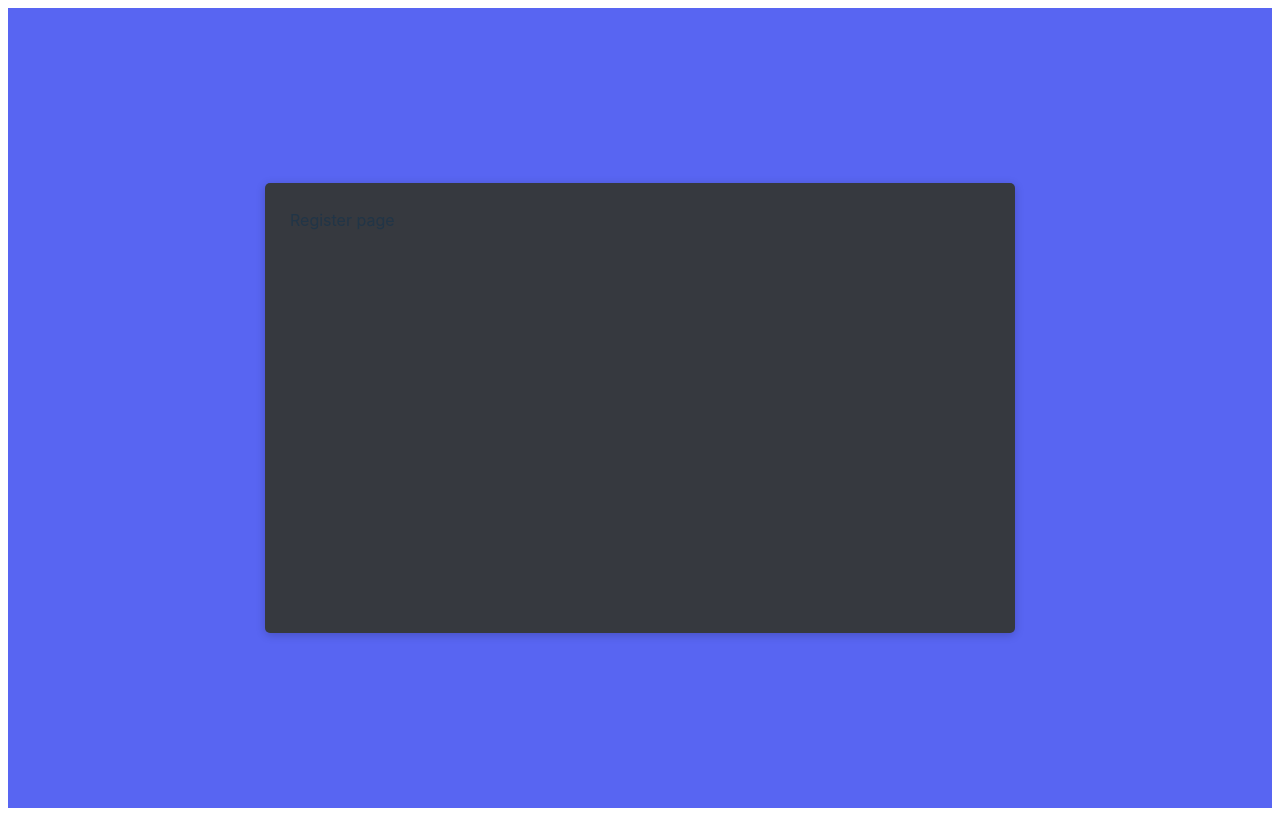
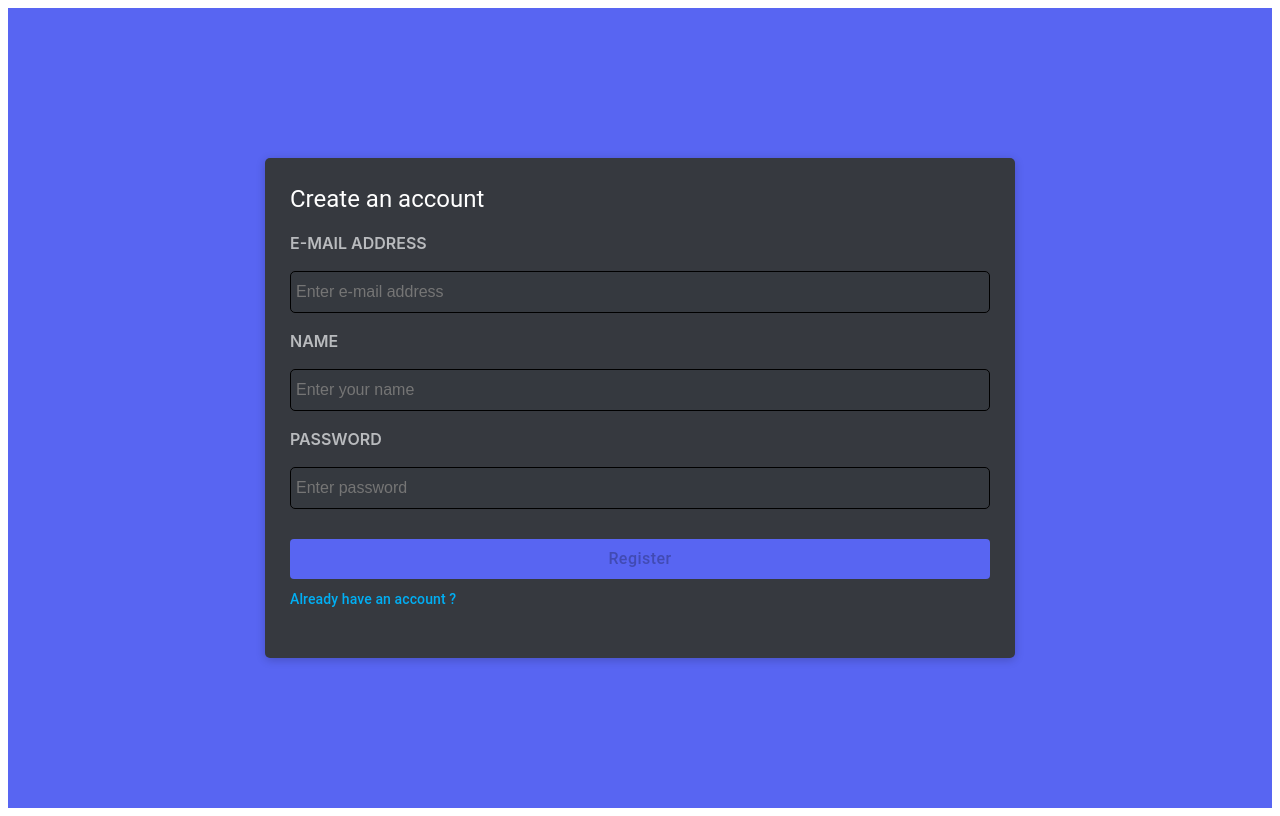
Before and after one commit to Abhishek-1337/Fuwa, a React (Vite) app in the folder fuwa-frontend/: page /register in a window 1280 px wide. Built offline with nearby package versions, Linux system fonts and the light colour scheme.

Commit message:
Created register page

```diff
--- a/fuwa-frontend/src/components/auth/Login/Login.jsx
+++ b/fuwa-frontend/src/components/auth/Login/Login.jsx
@@ -4,7 +4,7 @@ import { useEffect } from "react";
 import LoginHeader from "./LoginHeader";
 import LoginInput from "./LoginInput";
 import LoginFooter from "./LoginFooter";
-import { validateInput } from "../../shared/utils/validator";
+import { validateLoginForm } from "../../shared/utils/validator";
 
 const Login = () => {
   const [email, setEmail] = useState("");
@@ -12,7 +12,7 @@ const Login = () => {
   const [isFormValid, setIsFormValid] = useState(false);
 
   useEffect(() => {
-    setIsFormValid(validateInput(email, password));
+    setIsFormValid(validateLoginForm(email, password));
   }, [email, password, setIsFormValid]);
 
   const handleLogin = () => {
--- a/fuwa-frontend/src/components/auth/Register/Register.jsx
+++ b/fuwa-frontend/src/components/auth/Register/Register.jsx
@@ -1,7 +1,43 @@
+import { useEffect, useState } from "react";
 import AuthBox from "../../shared/components/AuthBox";
+import { Typography } from "@mui/material";
+import RegisterInput from "./RegisterInput";
+import RegisterFooter from "./RegisterFooter";
+import { validateRegisterForm } from "../../shared/utils/validator";
 
 const Register = () => {
-  return <AuthBox>Register page</AuthBox>;
+  const [email, setEmail] = useState("");
+  const [password, setPassword] = useState("");
+  const [username, setUsername] = useState("");
+  const [isFormValid, setIsFormValid] = useState(false);
+
+  const handleRegister = () => {
+    console.log("signing up the user");
+  };
+
+  useEffect(() => {
+    setIsFormValid(validateRegisterForm(email, password, username));
+  }, [email, password, username, setIsFormValid]);
+
+  return (
+    <AuthBox>
+      <Typography variant="h5" sx={{ color: "white" }}>
+        Create an account
+      </Typography>
+      <RegisterInput
+        mail={email}
+        setMail={setEmail}
+        password={password}
+        setPassword={setPassword}
+        name={username}
+        setName={setUsername}
+      />
+      <RegisterFooter
+        isFormValid={isFormValid}
+        handleRegister={handleRegister}
+      />
+    </AuthBox>
+  );
 };
 
 export default Register;
--- /dev/null
+++ b/fuwa-frontend/src/components/auth/Register/RegisterFooter.jsx
@@ -0,0 +1,41 @@
+import { Tooltip } from "@mui/material";
+import CustomPrimaryButton from "../../shared/components/CustomPrimaryButton";
+import RedirectInfo from "../../shared/components/RedirectInfo";
+import { useNavigate } from "react-router-dom";
+
+const getFormNotValid = () => {
+  return "Username should contains between 3 to 12 characters and password should contains 6 to 12 characters. Email should be correct too ";
+};
+
+const getFormValid = () => {
+  return "Click to Register";
+};
+
+const RegisterFooter = ({ isFormValid, handleRegister }) => {
+  const navigate = useNavigate();
+  const handlePushToLoginPage = () => {
+    navigate("/login");
+  };
+  return (
+    <>
+      <Tooltip title={isFormValid ? getFormValid() : getFormNotValid()}>
+        <div>
+          <CustomPrimaryButton
+            label="Register"
+            additionalStyles={{ marginTop: "30px" }}
+            disabled={!isFormValid}
+            onClick={handleRegister}
+          />
+        </div>
+      </Tooltip>
+      <RedirectInfo
+        text=""
+        additionalStyles={{ marginTop: "10px" }}
+        redirectText="Already have an account ?"
+        redirectHandler={handlePushToLoginPage}
+      />
+    </>
+  );
+};
+
+export default RegisterFooter;
--- /dev/null
+++ b/fuwa-frontend/src/components/auth/Register/RegisterInput.jsx
@@ -0,0 +1,32 @@
+import InputBox from "../../shared/components/InputBox";
+
+const RegisterInput = (props) => {
+  const { mail, setMail, password, setPassword, name, setName } = props;
+  return (
+    <>
+      <InputBox
+        value={mail}
+        setValue={setMail}
+        placeholder="Enter e-mail address"
+        label="e-mail address"
+        type="text"
+      />
+      <InputBox
+        value={name}
+        setValue={setName}
+        placeholder="Enter your name"
+        label="Name"
+        type="text"
+      />
+      <InputBox
+        value={password}
+        setValue={setPassword}
+        placeholder="Enter password"
+        label="Password"
+        type="password"
+      />
+    </>
+  );
+};
+
+export default RegisterInput;
--- a/fuwa-frontend/src/components/shared/components/AuthBox.jsx
+++ b/fuwa-frontend/src/components/shared/components/AuthBox.jsx
@@ -16,7 +16,7 @@ const AuthBox = (props) => {
       <Box
         sx={{
           width: 700,
-          height: 400,
+          height: 450,
           bgcolor: "#36393f",
           borderRadius: "5px",
           display: "flex",
--- a/fuwa-frontend/src/components/shared/utils/validator.js
+++ b/fuwa-frontend/src/components/shared/utils/validator.js
@@ -1,13 +1,24 @@
-export const validateInput = (mail, password) => {
-  const isMailValid = validateMaiL(mail);
+export const validateLoginForm = (mail, password) => {
+  const isMailValid = validateMail(mail);
   const isPasswordValid = validatePassword(password);
-  console.log(isMailValid + " " + isPasswordValid);
   return isMailValid && isPasswordValid;
 };
 
-const validateMaiL = (mail) => {
+export const validateRegisterForm = (mail, password, name) => {
+  const isMailValid = validateMail(mail);
+  const isNameValid = validateName(name);
+  const isPasswordValid = validatePassword(password);
+
+  return isMailValid && isPasswordValid && isNameValid;
+};
+
+const validateMail = (mail) => {
   const emailPattern = /^[a-zA-Z0-9._-]+@[a-zA-Z0-9.-]+\.[a-zA-Z]{2,4}$/;
   return emailPattern.test(mail);
+};
+
+const validateName = (name) => {
+  return name.length > 5 && name.length < 12;
 };
 
 const validatePassword = (password) => {
```
Also changed, not shown: fuwa-frontend/src/components/shared/components/CustomPrimaryButton.jsx (+2 -6 lines).
